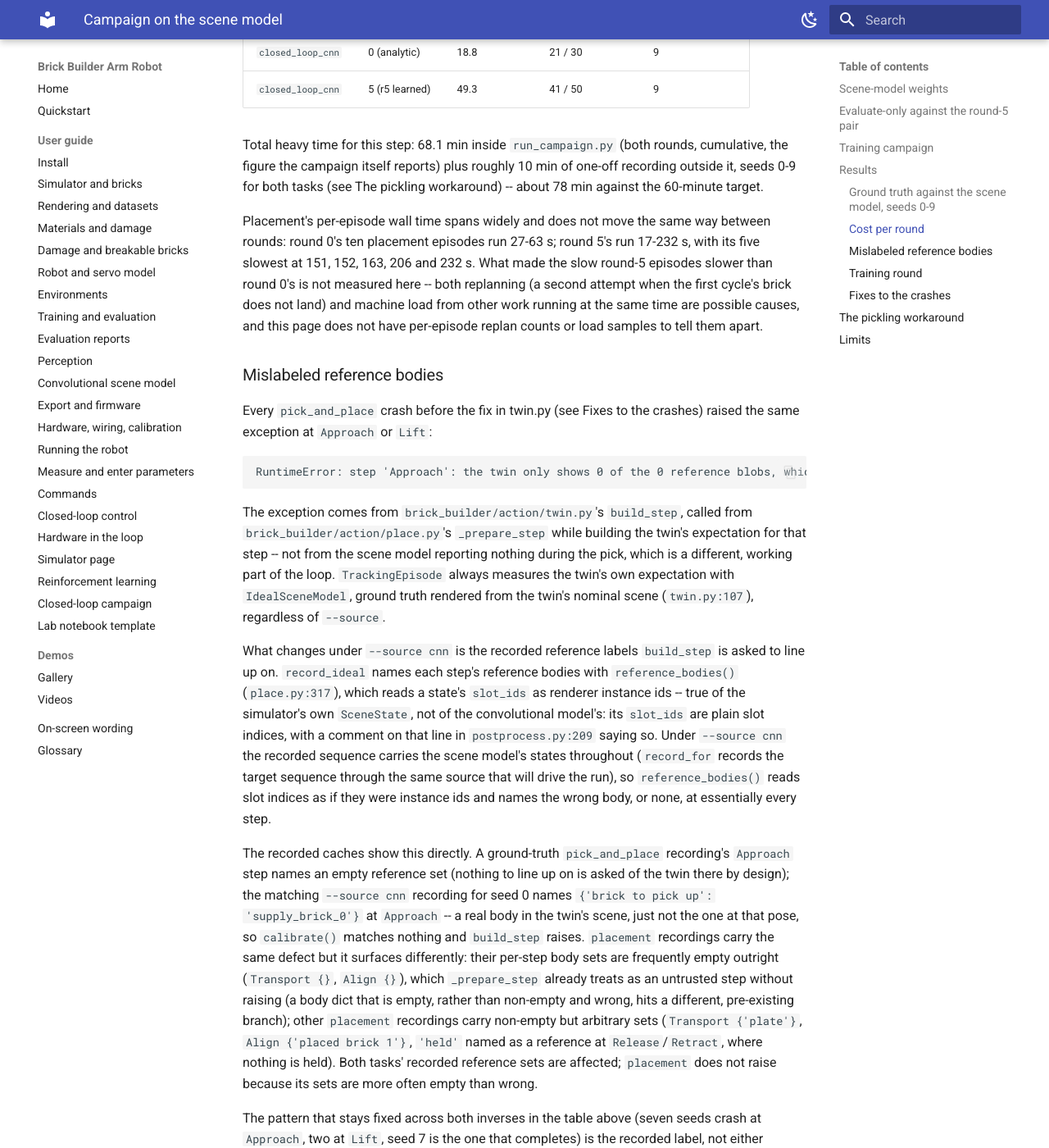
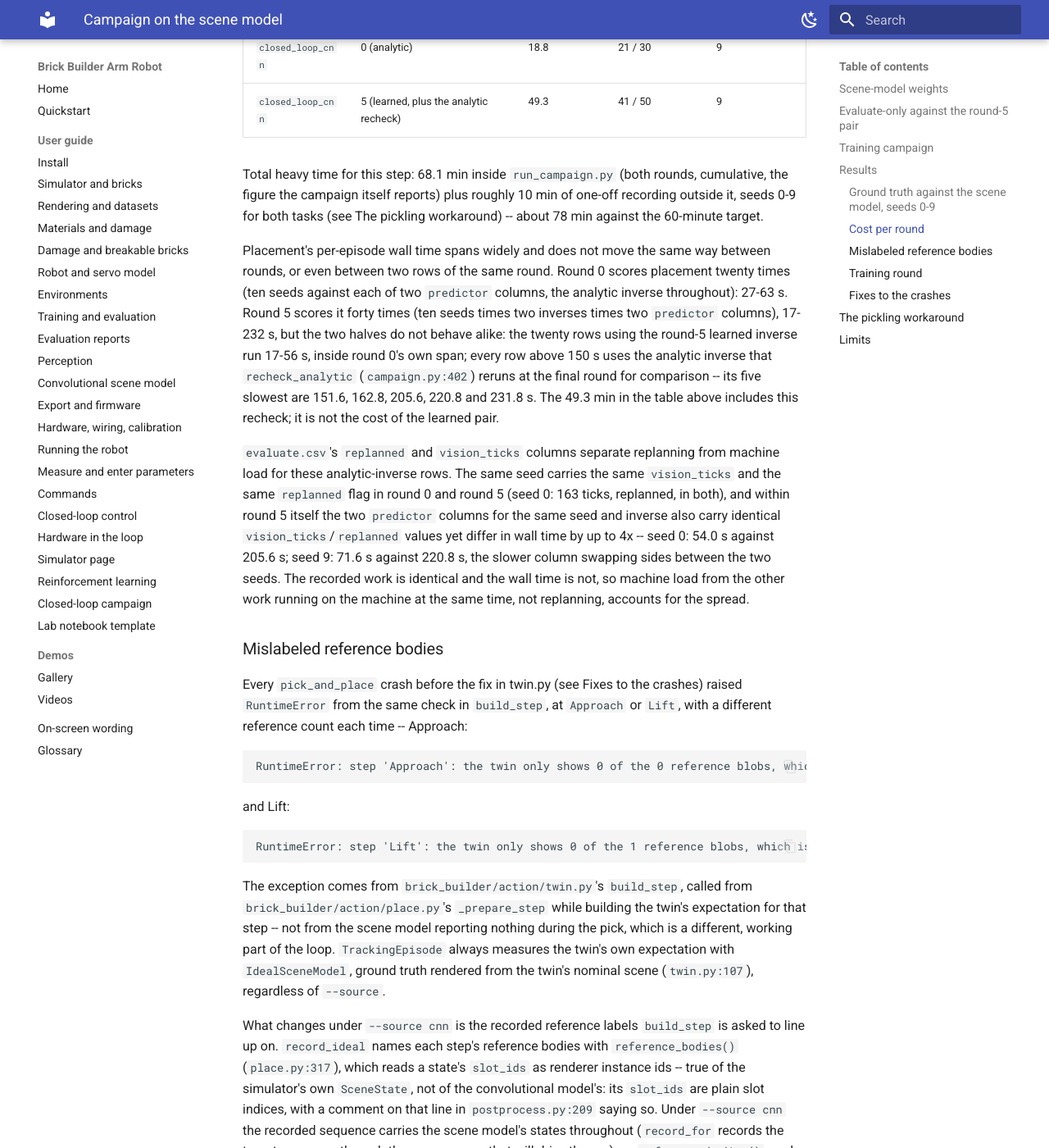
Before and after one commit to k-h-nunn/brick-builder-arm-robot, an MkDocs documentation site: the page built from docs/guide/16b-campaign-on-the-scene-model.md, in a window 1280 px wide and 1400 px high, scrolled down 3634 px. Shown: the whole window at 82% size. Built offline with MkDocs 1.6.1 and Material for MkDocs 9.7.7, drawn with Linux system fonts in a browser that asks for light colours; some of the changed text lies outside the part shown.

Commit message:
Correct the wall-time, mislabeling and blind-step claims on the scene-model page
The cost section misreported measured data: the five slowest round-5 placement
episodes were mistyped (missing 220.8 s), round 0 was described as ten placement
episodes when evaluate.csv has twenty (two predictor columns), and the page said
no per-episode replan/tick data existed to separate replanning from machine load
when evaluate.csv's replanned and vision_ticks columns show identical work across
rounds and even across predictor columns of the same round. Rewrote the section
from a fresh read of both rounds' evaluate.csv: round 5's slow tail belongs
entirely to the analytic-inverse recheck recheck_analytic reruns at the final
round, not to the learned pair, whose own placement rows run 17-56 s.

The mislabeling section misread the caches it cited: a ground-truth
pick_and_place Approach frame names supply_brick_0 in 520 of 620 frames, not an
empty set by design; placement's cnn body sets are empty in only 166 of 1597
frames (Align never empty), not "frequently empty"; and 'held' at
Release/Retract/Verify is the released brick's own MuJoCo body name, not a
mislabeling. Recomputed all three from the recorded pkl caches directly.

twin.py's BlindStep fix is now stated as inferred from _prepare_step, not
observed: no episode was run with the fix applied (a single-episode check
queued behind the machine's load and did not get a slot in time), and neither
place.py nor campaign/tasks.py give a blind step its own failure class, so its
effect is invisible in evaluate.csv. Fixed the dataset.py/train.py line count
(18 lines, not two) and its log message, which claimed "0 pass the gate" even
when some ticks passed the gate and were dropped by window/travel filtering
instead. Reworded the twin.py stderr line ("scoring this step blind" implied
something is scored there; nothing is) and removed "a file this page does not
edit" and other rhetorical asides. Regenerated the success-rate figure to close
the gap between its legend and the panels. Added a second twin.py unit test for
the "0 of the 1" case (a named, resolvable reference with no usable blob, as
seen at Lift), and tightened the existing test to assert BlindStep specifically
rather than a bare Exception.

Co-Authored-By: Claude Opus 5.5 <noreply@anthropic.com>
Claude-Session: https://claude.ai/code/session_01HD3mMEkNC6Z1TH7gLTdMMh

````diff
--- a/docs/guide/16b-campaign-on-the-scene-model.md
+++ b/docs/guide/16b-campaign-on-the-scene-model.md
@@ -20,8 +20,7 @@ name differ from `docs/guide/16-closed-loop-campaign.md`.
 `brick_builder/perception/weights/vision_model.pt`, sha256
 `3e07a382f963145318479f81b61dbe273ffd421ea2e772dd2c0df1bbe40bcafb`. Every measured number on this
 page is against this checkpoint. A later checkpoint at the same path needs its own sha256 line
-here and its own numbers; a changed weights file changes what the scene model reports, which is
-exactly what this page measures.
+here and its own numbers.
 
 `brick_builder/action/twin.py` and `brick_builder/action/learn/dataset.py` changed after the
 numbers below were measured (see Fixes to the crashes); the sha256 above did not change, and the
@@ -125,26 +124,45 @@ place's two scene-model bars are the same one-episode measurement described abov
 | Campaign | Round | Evaluate [min] | Episodes scored | Episodes crashed |
 |---|---|---|---|---|
 | `closed_loop_cnn` | 0 (analytic) | 18.8 | 21 / 30 | 9 |
-| `closed_loop_cnn` | 5 (r5 learned) | 49.3 | 41 / 50 | 9 |
+| `closed_loop_cnn` | 5 (learned, plus the analytic recheck) | 49.3 | 41 / 50 | 9 |
 
 Total heavy time for this step: 68.1 min inside `run_campaign.py` (both rounds, cumulative, the
 figure the campaign itself reports) plus roughly 10 min of one-off recording outside it, seeds 0-9
 for both tasks (see The pickling workaround) -- about 78 min against the 60-minute target.
 
-Placement's per-episode wall time spans widely and does not move the same way between rounds:
-round 0's ten placement episodes run 27-63 s; round 5's run 17-232 s, with its five slowest at
-151, 152, 163, 206 and 232 s. What made the slow round-5 episodes slower than round 0's is not
-measured here -- both replanning (a second attempt when the first cycle's brick does not land) and
-machine load from other work running at the same time are possible causes, and this page does not
-have per-episode replan counts or load samples to tell them apart.
+Placement's per-episode wall time spans widely and does not move the same way between rounds, or
+even between two rows of the same round. Round 0 scores placement twenty times (ten seeds against
+each of two `predictor` columns, the analytic inverse throughout): 27-63 s. Round 5 scores it forty
+times (ten seeds times two inverses times two `predictor` columns), 17-232 s, but the two halves
+do not behave alike: the twenty rows using the round-5 learned inverse run 17-56 s, inside round
+0's own span; every row above 150 s uses the analytic inverse that `recheck_analytic`
+(`campaign.py:402`) reruns at the final round for comparison -- its five slowest are 151.6, 162.8,
+205.6, 220.8 and 231.8 s. The 49.3 min in the table above includes this recheck; it is not the cost
+of the learned pair.
+
+`evaluate.csv`'s `replanned` and `vision_ticks` columns separate replanning from machine load for
+these analytic-inverse rows. The same seed carries the same `vision_ticks` and the same `replanned`
+flag in round 0 and round 5 (seed 0: 163 ticks, replanned, in both), and within round 5 itself the
+two `predictor` columns for the same seed and inverse also carry identical `vision_ticks`/`replanned`
+values yet differ in wall time by up to 4x -- seed 0: 54.0 s against 205.6 s; seed 9: 71.6 s against
+220.8 s, the slower column swapping sides between the two seeds. The recorded work is identical and
+the wall time is not, so machine load from the other work running on the machine at the same time,
+not replanning, accounts for the spread.
 
 ### Mislabeled reference bodies
 
-Every `pick_and_place` crash before the fix in twin.py (see Fixes to the crashes) raised the same
-exception at `Approach` or `Lift`:
+Every `pick_and_place` crash before the fix in twin.py (see Fixes to the crashes) raised
+`RuntimeError` from the same check in `build_step`, at `Approach` or `Lift`, with a different
+reference count each time -- Approach:
 
 ```
 RuntimeError: step 'Approach': the twin only shows 0 of the 0 reference blobs, which is not enough to line up on
+```
+
+and Lift:
+
+```
+RuntimeError: step 'Lift': the twin only shows 0 of the 1 reference blobs, which is not enough to line up on
 ```
 
 The exception comes from `brick_builder/action/twin.py`'s `build_step`, called from
@@ -163,24 +181,34 @@ recorded sequence carries the scene model's states throughout (`record_for` reco
 sequence through the same source that will drive the run), so `reference_bodies()` reads slot
 indices as if they were instance ids and names the wrong body, or none, at essentially every step.
 
-The recorded caches show this directly. A ground-truth `pick_and_place` recording's `Approach`
-step names an empty reference set (nothing to line up on is asked of the twin there by design);
-the matching `--source cnn` recording for seed 0 names `{'brick to pick up': 'supply_brick_0'}` at
-`Approach` -- a real body in the twin's scene, just not the one at that pose, so `calibrate()`
-matches nothing and `build_step` raises. `placement` recordings carry the same defect but it
-surfaces differently: their per-step body sets are frequently empty outright (`Transport {}`,
-`Align {}`), which `_prepare_step` already treats as an untrusted step without raising (a body
-dict that is empty, rather than non-empty and wrong, hits a different, pre-existing branch); other
-`placement` recordings carry non-empty but arbitrary sets (`Transport {'plate'}`,
-`Align {'placed brick 1'}`, `'held'` named as a reference at `Release`/`Retract`, where nothing is
-held). Both tasks' recorded reference sets are affected; `placement` does not raise because its
-sets are more often empty than wrong.
+The recorded caches show this only partially. A ground-truth `pick_and_place` recording's
+`Approach` step names `{'brick to pick up': 'supply_brick_0'}` in 520 of 620 frames across the ten
+seeds -- every frame after the first ten of each 62-frame step. The matching `--source cnn`
+recordings name the same body in 353 of 620 Approach frames and an empty set in the other 267,
+never any other body: `place.py`'s pick-and-place filter keeps only entries that already equal
+`SUPPLY_BODY` at `Approach`/`Grasp` (`place.py:595-603`), so whatever else the slot-id/instance-id
+mismatch mislabels there is dropped rather than shown. Why the label is present in some frames and
+absent in others under `--source cnn` is not traced further here.
+
+`placement` recordings carry the same slot-id/instance-id mismatch, but under `--source cnn` most
+of their per-step body sets are not empty: `Align` is empty in none of 400 cnn frames, `Transport`
+in 14 of 80, `Press the brick down` in 144 of 728, `Verify` in 8 of 150 -- 166 of 1597 frames
+overall, about 10 %. Some non-empty sets are arbitrary (`Transport {'plate'}`,
+`Align {'placed brick 1'}`), a direct instance of the mismatch reading a real body's name off a
+slot index that only coincides with that body's instance id by chance. Why `placement`'s
+`build_step` calls do not raise despite these wrong, non-empty sets is not analyzed further here.
+
+`held` named as a reference at `Release`, `Retract` and `Verify` in ground-truth `placement`
+recordings, in all ten seeds, is not a mislabeling: the released brick keeps the MuJoCo body name
+`held` (`compose.py:917`), and `reference_bodies()` only excludes it while `_in_hand(step)`
+(`place.py:594`) -- true through `Grasp`/`Lift`/`Transport`/`Align`/`Press the brick down`, false
+once the brick is let go, so it names the released brick's own body.
 
 The pattern that stays fixed across both inverses in the table above (seven seeds crash at
 `Approach`, two at `Lift`, seed 7 is the one that completes) is the recorded label, not either
 inverse: both rounds replay the same cached `pick_and_place` recordings. Fixing the label mapping
-is `record_ideal`/`reference_bodies` in `place.py`, a file this page does not edit; this page
-measures and reports it.
+needs a change in `record_ideal`/`reference_bodies` (`place.py`); this page reports the effect, not
+the fix.
 
 ### Training round
 
@@ -226,22 +254,26 @@ tests/action` also passes, 47 tests, no regressions).
   `_prepare_step` already catches `BlindStep` and marks the step untrusted instead of losing the
   episode. The first check now raises `BlindStep` too, and prints the count (blobs seen, blobs
   needed, the step name) to stderr before raising, since nothing downstream of the catch sees the
-  message again. A `pick_and_place` episode that hits this at `Approach` or `Lift` now plays that
-  step open-loop rather than raising; it is scored by `verify_placement` at the end like any other
-  episode. This was not re-run through a campaign (see Scene-model weights); the crash counts in
-  the table above are from before this change.
+  message again. Reading `_prepare_step`, a `pick_and_place` episode that hits this at `Approach`
+  or `Lift` should play that step open-loop and reach `verify_placement` at the end like any other
+  episode -- inferred from the code, not observed: no episode with the fix applied was run,
+  because a single-episode check queued behind the machine's other work and did not return in
+  time. Neither `place.py` nor `campaign/tasks.py`'s `EpisodeRecord` (both outside this page's
+  files) give the blind step its own failure class, so a blind step's effect on the reported
+  numbers is indistinguishable from any other cause of a low seated fraction in `evaluate.csv`.
+  This was not re-run through a campaign (see Scene-model weights); the crash counts in the table
+  above are from before this change.
 - **`brick_builder/action/learn/dataset.py`.** `hindsight_pairs` and `teacher_pairs` both crashed
   on `np.stack([])` when zero ticks passed the `trusted & ~frozen` gate. Both now return zero-row
   `x`/`y` arrays and log one line saying how many of how many ticks passed the gate, through an
   optional `log` argument (`print` by default). This does not, on its own, make
   `closed_loop_cnn_train`'s round 1 train cleanly: `train_inverse`
-  (`brick_builder/action/learn/train.py`, a file this page does not edit) reshapes
-  `obs[j] - obs[i]` against `len(i)` two lines after calling `hindsight_pairs`, and numpy refuses
-  to reshape a zero-size array into `(0, -1)` -- a different `ValueError`
-  (`cannot reshape array of size 0 into shape (0,newaxis)`), at `train.py:194`, confirmed by
-  calling `train_inverse` directly on a synthetic zero-acting-tick log. The round still ends the
-  campaign on this input; the crash moves one file and 17 lines, and fixing it needs a change in
-  `train.py`, which this page does not edit.
+  (`brick_builder/action/learn/train.py`) reshapes `obs[j] - obs[i]` against `len(i)` at
+  `train.py:194`, 18 lines after calling `hindsight_pairs` at `train.py:176`, and numpy refuses to
+  reshape a zero-size array into `(0, -1)` -- a different `ValueError`
+  (`cannot reshape array of size 0 into shape (0,newaxis)`), confirmed by calling `train_inverse`
+  directly on a synthetic zero-acting-tick log. The round still ends the campaign on this input;
+  fixing it needs a change in `train.py`.
 
 ## The pickling workaround
 
@@ -263,8 +295,8 @@ way, and nothing before this page had run the closed loop with `--source cnn` en
 `decode` is documented as "viewer/evaluation only... not read by anything on the control path"
 (`scene_model.py`), so dropping `_decode_fn` before the cache is written changes nothing the loop
 reads. Fixing `record_for` or `SceneState` itself needs changes in `brick_builder/campaign/**` and
-`brick_builder/perception/**`, neither of which this page edits; the numbers on this page instead
-come from a one-off script, run separately and never imported by the repository, that
+`brick_builder/perception/**`; the numbers on this page instead come from a one-off script, run
+separately and never imported by the repository, that
 monkey-patches `SceneState.__getstate__` to drop the field and
 pre-populates the ideal-sequence cache before the unmodified `run_campaign.py` / `campaign.runner`
 pipeline reads it back with a plain `pickle.load`. The cache files it wrote are ordinary pickles
@@ -296,5 +328,8 @@ populate the cache itself and remove the need for it.
   round and Fixes to the crashes), so there is no round-1 pair, no round 2, and nothing to compare
   against `docs/guide/16-closed-loop-campaign.md`'s own five rounds of ground-truth training.
 - The dataset.py fix (see Fixes to the crashes) does not by itself get `closed_loop_cnn_train`
-  past round 1: `train_inverse` (`brick_builder/action/learn/train.py`) still raises on the same
-  zero-tick input, two lines further into training, in a file this page does not edit.
+  past round 1: `train_inverse` (`brick_builder/action/learn/train.py:194`) still raises on the
+  same zero-tick input, 18 lines further into training than the `hindsight_pairs` call.
+- The twin.py fix's effect on a `pick_and_place` episode is inferred from reading `_prepare_step`,
+  not observed: no episode was run with the fix applied (see Fixes to the crashes), and neither
+  `place.py` nor `campaign/tasks.py` give a blind step its own failure class in `evaluate.csv`.
````
Also changed, not shown: docs/media/campaign/campaign_cnn_success.png, 3 other files.
